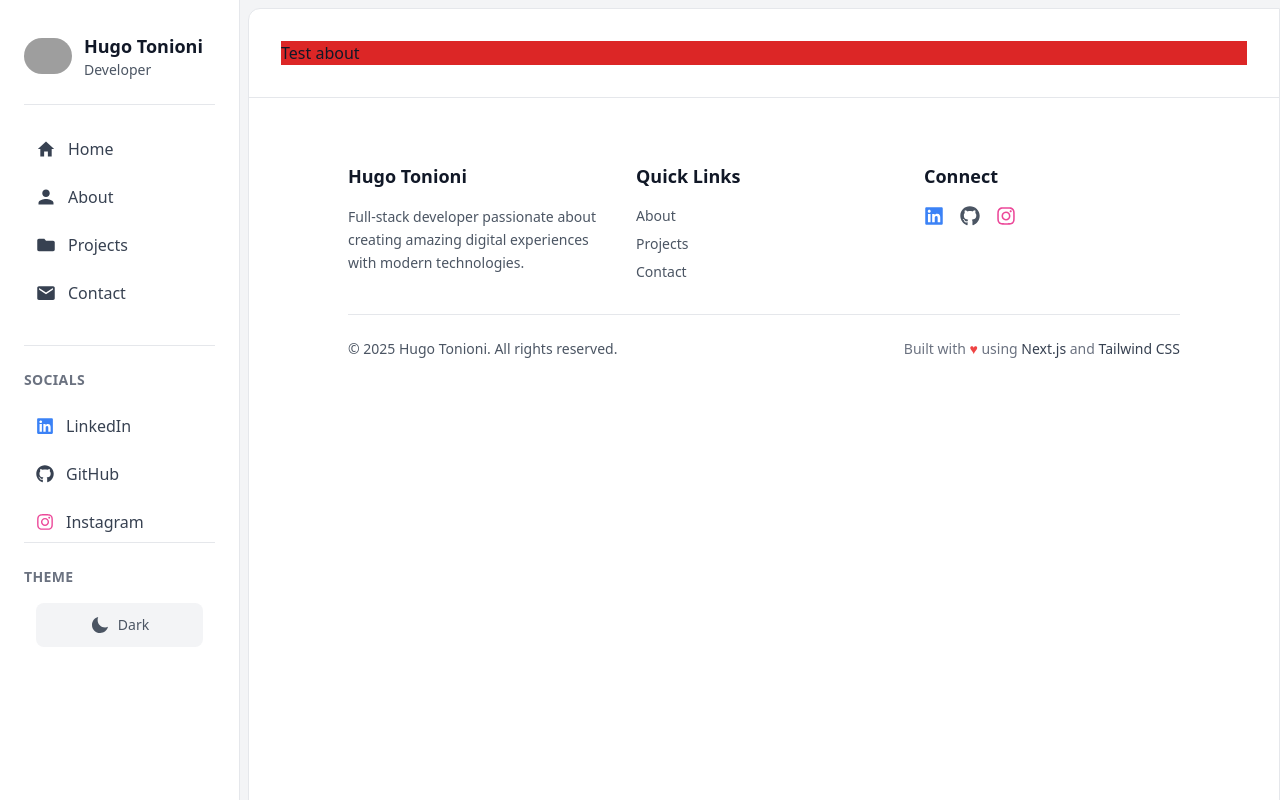
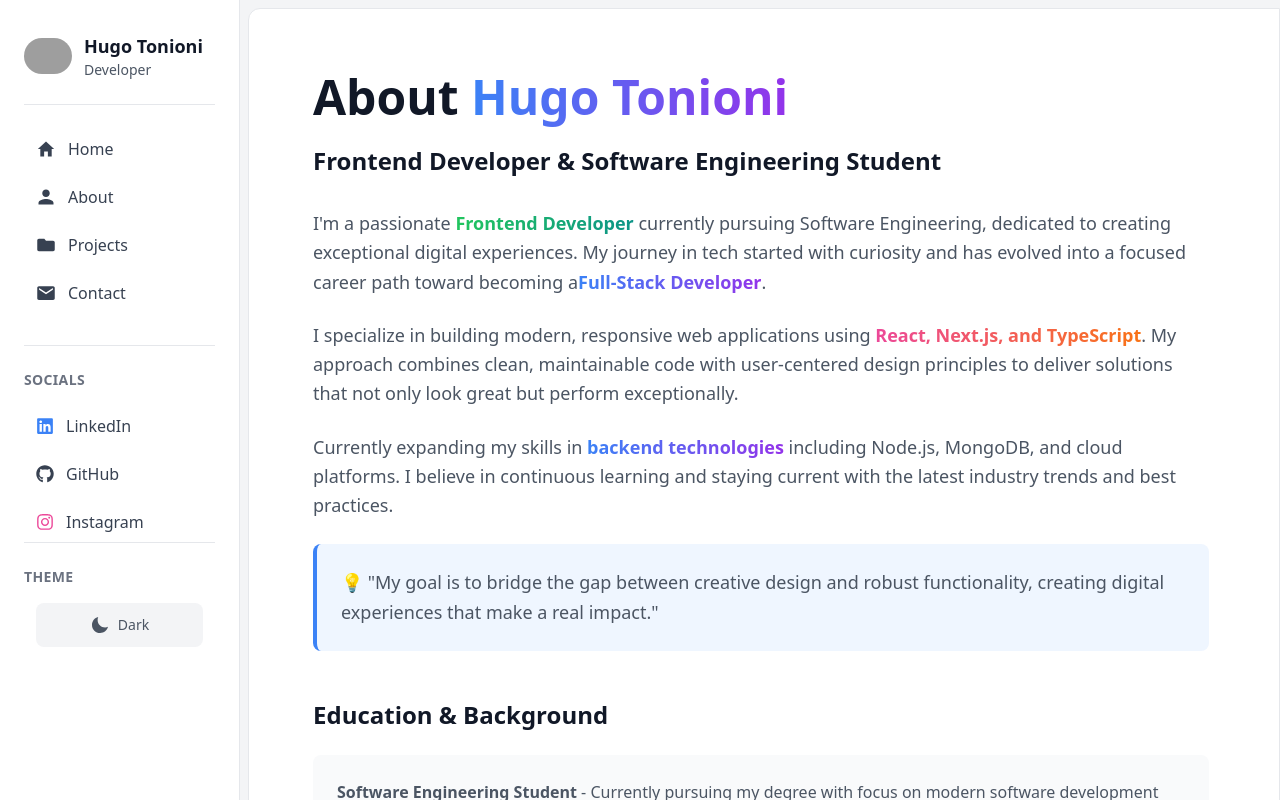
Before and after one commit to htonioni/HugoTonioni-Portfolio, a Next.js app: page /about in a window 1280 px wide. Built offline with nearby package versions, Linux system fonts and the light colour scheme; grey boxes are pictures that could not be loaded.

Commit message:
feat: about-v1

```diff
--- a/src/app/about/page.tsx
+++ b/src/app/about/page.tsx
@@ -1,7 +1,158 @@
+import { Container, Heading, Paragraph, Highlight } from "@/components";
+
 const About = () => {
-    return (
-        <h1 className="bg-red-600">Test about</h1>
-    )
+  return (
+    <Container className="py-8">
+      <div className="max-w-4xl">
+        <Heading className="text-4xl md:text-5xl font-bold mb-6">
+          About <Highlight variant="primary">Hugo Tonioni</Highlight>
+        </Heading>
+
+        <Heading as="h2" className="text-xl md:text-2xl text-gray-600 dark:text-gray-300 mb-8">
+          Frontend Developer & Software Engineering Student
+        </Heading>
+
+        <div className="space-y-6 text-lg leading-relaxed">
+          <Paragraph>
+            I'm a passionate <Highlight variant="secondary">Frontend Developer</Highlight> currently pursuing
+            Software Engineering, dedicated to creating exceptional digital experiences. My journey in tech
+            started with curiosity and has evolved into a focused career path toward becoming a
+            <Highlight>Full-Stack Developer</Highlight>.
+          </Paragraph>
+
+          <Paragraph>
+            I specialize in building modern, responsive web applications using <Highlight variant="accent">React,
+            Next.js, and TypeScript</Highlight>. My approach combines clean, maintainable code with
+            user-centered design principles to deliver solutions that not only look great but perform exceptionally.
+          </Paragraph>
+
+          <Paragraph>
+            Currently expanding my skills in <Highlight>backend technologies</Highlight> including Node.js,
+            MongoDB, and cloud platforms. I believe in continuous learning and staying current with
+            the latest industry trends and best practices.
+          </Paragraph>
+
+          <div className="bg-blue-50 dark:bg-blue-900/20 p-6 rounded-lg border-l-4 border-blue-500">
+            <Paragraph className="text-blue-800 dark:text-blue-200 font-medium">
+              💡 "My goal is to bridge the gap between creative design and robust functionality,
+              creating digital experiences that make a real impact."
+            </Paragraph>
+          </div>
+        </div>
+
+        {/* Education & Background */}
+        <div className="mt-12">
+          <Heading as="h3" className="text-2xl font-semibold mb-6">
+            Education & Background
+          </Heading>
+          <div className="bg-gray-50 dark:bg-gray-800 p-6 rounded-lg">
+            <Paragraph className="mb-4">
+              <strong>Software Engineering Student</strong> - Currently pursuing my degree
+              with focus on modern software development practices, algorithms, and system design.
+            </Paragraph>
+            <Paragraph>
+              My academic journey complements my practical experience, providing a solid foundation
+              in computer science fundamentals while I build real-world applications.
+            </Paragraph>
+          </div>
+        </div>
+
+        {/* Tech Stack */}
+        <div className="mt-12">
+          <Heading as="h3" className="text-2xl font-semibold mb-6">
+            Tech Stack & Skills
+          </Heading>
+
+          <div className="space-y-6">
+            <div>
+              <h4 className="font-semibold text-green-600 dark:text-green-400 mb-3 text-lg">Frontend (Confident)</h4>
+              <div className="grid grid-cols-2 md:grid-cols-4 gap-3">
+                {[
+                  "React", "Next.js", "TypeScript", "JavaScript",
+                  "Tailwind CSS", "HTML5", "CSS3", "Responsive Design"
+                ].map((tech) => (
+                  <div key={tech} className="bg-green-50 dark:bg-green-900/20 p-3 rounded-lg text-center border border-green-200 dark:border-green-800">
+                    <span className="font-medium text-green-800 dark:text-green-200">{tech}</span>
+                  </div>
+                ))}
+              </div>
+            </div>
+
+            <div>
+              <h4 className="font-semibold text-blue-600 dark:text-blue-400 mb-3 text-lg">Backend (Learning)</h4>
+              <div className="grid grid-cols-2 md:grid-cols-4 gap-3">
+                {[
+                  "Node.js", "MongoDB", "Express.js", "REST APIs"
+                ].map((tech) => (
+                  <div key={tech} className="bg-blue-50 dark:bg-blue-900/20 p-3 rounded-lg text-center border border-blue-200 dark:border-blue-800">
+                    <span className="font-medium text-blue-800 dark:text-blue-200">{tech}</span>
+                  </div>
+                ))}
+              </div>
+            </div>
+
+            <div>
+              <h4 className="font-semibold text-purple-600 dark:text-purple-400 mb-3 text-lg">Tools & Workflow</h4>
+              <div className="grid grid-cols-2 md:grid-cols-4 gap-3">
+                {[
+                  "Git & GitHub", "VS Code", "Figma", "npm/yarn"
+                ].map((tech) => (
+                  <div key={tech} className="bg-purple-50 dark:bg-purple-900/20 p-3 rounded-lg text-center border border-purple-200 dark:border-purple-800">
+                    <span className="font-medium text-purple-800 dark:text-purple-200">{tech}</span>
+                  </div>
+                ))}
+              </div>
+            </div>
+          </div>
+        </div>
+
+        {/* Learning Goals */}
+        <div className="mt-12">
+          <Heading as="h3" className="text-2xl font-semibold mb-6">
+            Current Learning Focus
+          </Heading>
+          <div className="grid md:grid-cols-2 gap-6">
+            <div className="bg-gradient-to-br from-orange-50 to-red-50 dark:from-orange-900/20 dark:to-red-900/20 p-6 rounded-lg border border-orange-200 dark:border-orange-800">
+              <h4 className="font-semibold text-orange-800 dark:text-orange-200 mb-3">🎯 Backend Mastery</h4>
+              <ul className="space-y-2 text-orange-700 dark:text-orange-300">
+                <li>• Advanced Node.js patterns</li>
+                <li>• Database design & optimization</li>
+                <li>• API development & security</li>
+                <li>• Server deployment & DevOps</li>
+              </ul>
+            </div>
+
+            <div className="bg-gradient-to-br from-teal-50 to-green-50 dark:from-teal-900/20 dark:to-green-900/20 p-6 rounded-lg border border-teal-200 dark:border-teal-800">
+              <h4 className="font-semibold text-teal-800 dark:text-teal-200 mb-3">🚀 Advanced Frontend</h4>
+              <ul className="space-y-2 text-teal-700 dark:text-teal-300">
+                <li>• Advanced React patterns</li>
+                <li>• Performance optimization</li>
+                <li>• Testing strategies</li>
+                <li>• Animation & micro-interactions</li>
+              </ul>
+            </div>
+          </div>
+        </div>
+
+        {/* Personal Touch */}
+        <div className="mt-12 bg-gradient-to-r from-blue-50 via-purple-50 to-pink-50 dark:from-blue-900/20 dark:via-purple-900/20 dark:to-pink-900/20 p-8 rounded-lg">
+          <Heading as="h3" className="text-2xl font-semibold mb-4">
+            Why I Love Development
+          </Heading>
+          <Paragraph className="text-lg">
+            There's something magical about turning ideas into interactive experiences. Every line of code
+            is a step toward solving real problems and making technology more accessible. I'm driven by
+            the endless possibilities in web development and the constant evolution of the field.
+          </Paragraph>
+          <Paragraph className="text-lg mt-4">
+            When I'm not coding, I'm probably reading about new frameworks, watching tech talks, or
+            planning my next project. The journey from frontend to full-stack is exciting, and I'm
+            enjoying every step of it!
+          </Paragraph>
+        </div>
+      </div>
+    </Container>
+  );
 }
 
 export default About;
```
Also changed, not shown: 1 other file (tests, documents, lock files or other folders).
